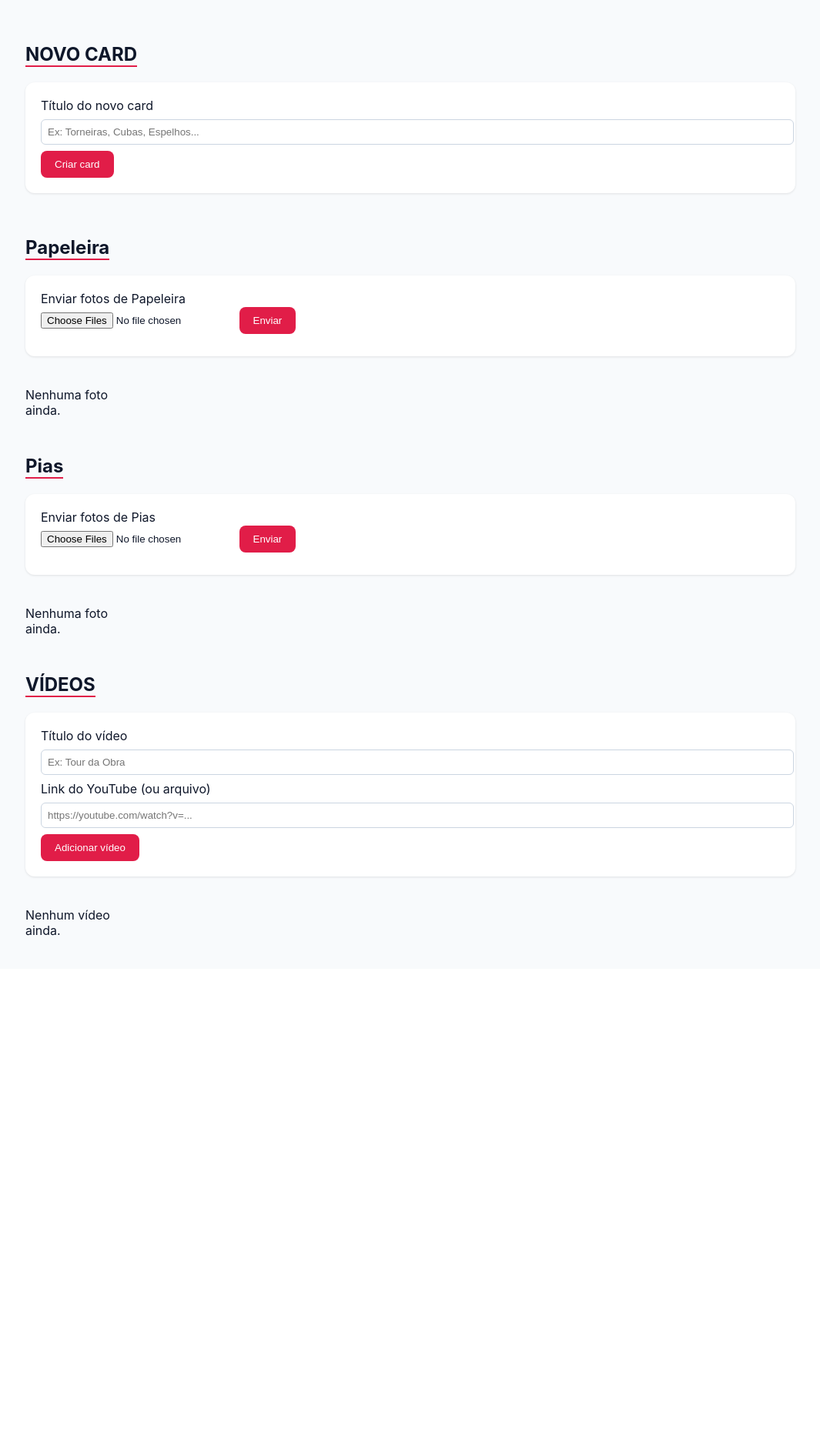
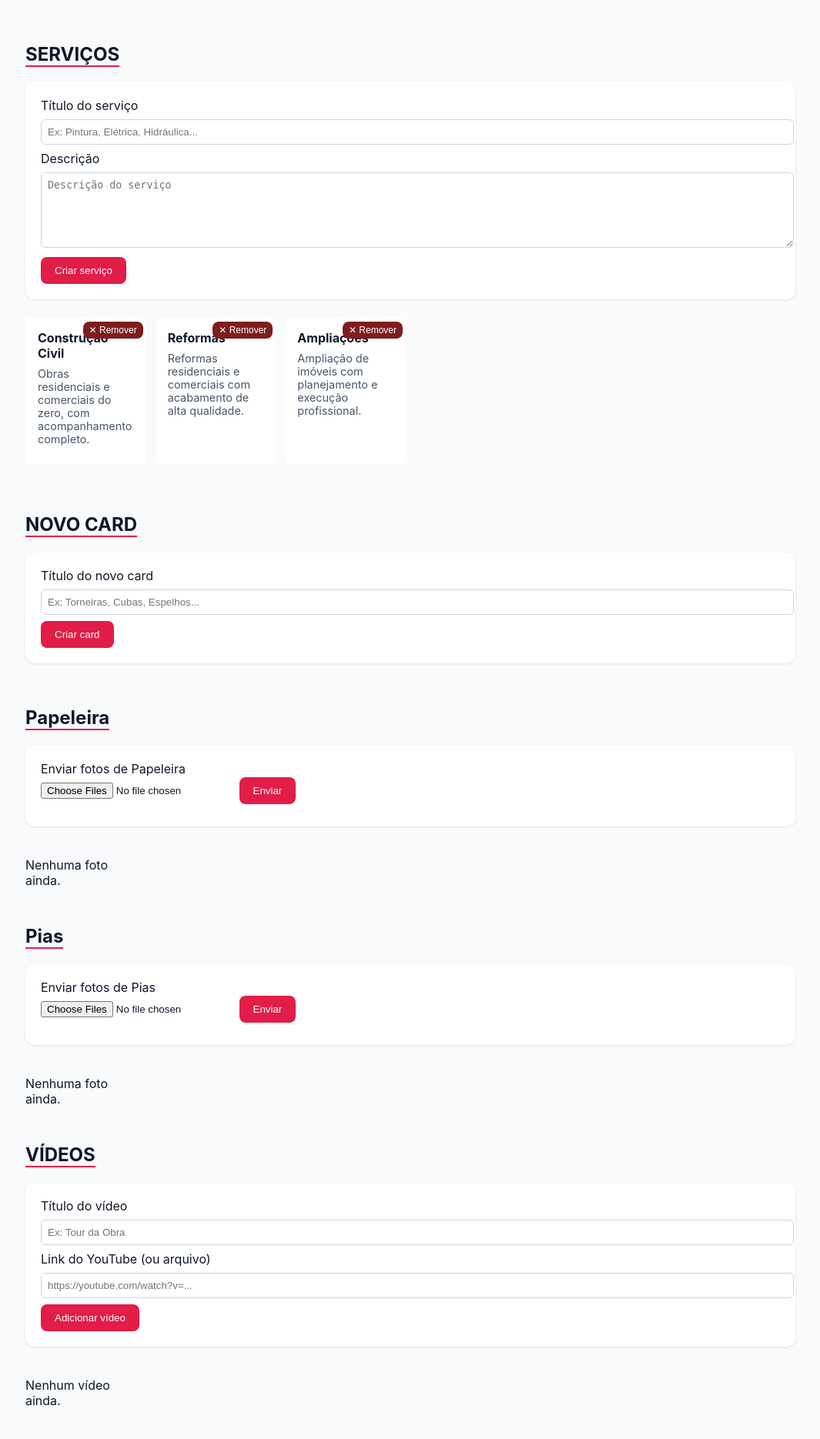
Before and after one commit to coringa187gmailcom-collab/stp-empreiteira, a Flask app: page /gestao-stp/painel in a window 1280 px wide. Shown: the part 64-1934 px from the top of the page at 77% size, without its empty margins (107-1172 px from the left). Before the commit the page ends 1280 px from the top, so only its background shows below. Run offline with Flask 3, Linux system fonts and the light colour scheme; the visitor is signed in with stand-in values (Sample User, id 1).

Commit message:
Cards dinâmicos na área de Serviços

```diff
--- a/app.py
+++ b/app.py
@@ -55,6 +55,28 @@ def save_categories(cats):
     with open(CATEGORIES_FILE, "w") as f:
         json.dump(cats, f)
 
+SERVICES_FILE = os.path.join(UPLOAD_FOLDER, "services.json")
+if not os.path.exists(SERVICES_FILE):
+    default_services = [
+        {"titulo": "Construção Civil", "descricao": "Obras residenciais e comerciais do zero, com acompanhamento completo."},
+        {"titulo": "Reformas", "descricao": "Reformas residenciais e comerciais com acabamento de alta qualidade."},
+        {"titulo": "Ampliações", "descricao": "Ampliação de imóveis com planejamento e execução profissional."}
+    ]
+    with open(SERVICES_FILE, "w") as f:
+        json.dump(default_services, f)
+
+def load_services():
+    try:
+        with open(SERVICES_FILE) as f:
+            return json.load(f)
+    except:
+        return []
+
+def save_services(services):
+    with open(SERVICES_FILE, "w") as f:
+        json.dump(services, f)
+
+
 def get_photos(cat):
     folder = os.path.join(UPLOAD_FOLDER, cat)
     if not os.path.exists(folder):
@@ -84,7 +106,8 @@ def index():
     for cat in categories:
         fotos = get_photos(cat)
         produtos.append({"nome": cat.replace("_", " ").title(), "slug": cat, "fotos": fotos})
-    return render_template("index.html", produtos=produtos)
+    services = load_services()
+    return render_template("index.html", produtos=produtos, services=services)
 
 # Hidden admin login
 @app.route("/gestao-stp", methods=["GET", "POST"])
@@ -111,7 +134,8 @@ def admin_panel():
         fotos = os.listdir(folder) if os.path.exists(folder) else []
         produtos.append({"nome": cat.replace("_", " ").title(), "slug": cat, "fotos": fotos})
     videos = load_videos()
-    return render_template("admin_panel.html", produtos=produtos, videos=videos)
+    services = load_services()
+    return render_template("admin_panel.html", produtos=produtos, videos=videos, services=services)
 
 @app.route("/gestao-stp/upload", methods=["POST"])
 def admin_upload():
@@ -223,6 +247,31 @@ def admin_delete_category(slug):
         flash("Card removido.", "ok")
     return redirect(url_for("admin_panel"))
 
+
+@app.route("/gestao-stp/servico", methods=["POST"])
+def admin_create_service():
+    if not is_admin():
+        return redirect(url_for("admin_login"))
+    titulo = request.form.get("titulo", "").strip()[:80]
+    descricao = request.form.get("descricao", "").strip()[:300]
+    if titulo and descricao:
+        services = load_services()
+        services.append({"titulo": titulo, "descricao": descricao})
+        save_services(services)
+        flash("Serviço criado.", "ok")
+    return redirect(url_for("admin_panel"))
+
+@app.route("/gestao-stp/servico/delete/<int:idx>", methods=["POST"])
+def admin_delete_service(idx):
+    if not is_admin():
+        return redirect(url_for("admin_login"))
+    services = load_services()
+    if 0 <= idx < len(services):
+        services.pop(idx)
+        save_services(services)
+        flash("Serviço removido.", "ok")
+    return redirect(url_for("admin_panel"))
+
 @app.route("/gestao-stp/sair")
 def admin_logout():
     session.pop("admin", None)
--- a/templates/admin_panel.html
+++ b/templates/admin_panel.html
@@ -39,6 +39,31 @@
       {% endfor %}
     {% endwith %}
 
+
+
+    <h2>SERVIÇOS</h2>
+    <div class="upload-box">
+      <form method="post" action="/gestao-stp/servico">
+        <label>Título do serviço</label><br>
+        <input type="text" name="titulo" placeholder="Ex: Pintura, Elétrica, Hidráulica..." required style="width:100%;padding:8px;margin:8px 0;border:1px solid #cbd5e1;border-radius:6px"><br>
+        <label>Descrição</label><br>
+        <textarea name="descricao" placeholder="Descrição do serviço" required style="width:100%;padding:8px;margin:8px 0;border:1px solid #cbd5e1;border-radius:6px;min-height:80px"></textarea><br>
+        <button type="submit">Criar serviço</button>
+      </form>
+    </div>
+    <div class="fotos" style="margin-bottom:32px">
+      {% for s in services %}
+      <div class="foto" style="background:#fff;padding:16px;border-radius:8px">
+        <strong>{{ s.titulo }}</strong>
+        <p style="font-size:0.9rem;color:#475569;margin:8px 0">{{ s.descricao }}</p>
+        <form method="post" action="/gestao-stp/servico/delete/{{ loop.index0 }}">
+          <button type="submit" onclick="return confirm('Remover este serviço?')" style="background:#7f1d1d">✕ Remover</button>
+        </form>
+      </div>
+      {% else %}
+      <p>Nenhum serviço ainda.</p>
+      {% endfor %}
+    </div>
 
     <h2>NOVO CARD</h2>
     <div class="upload-box">
```
Also changed, not shown: templates/index.html (+9 -10 lines).
